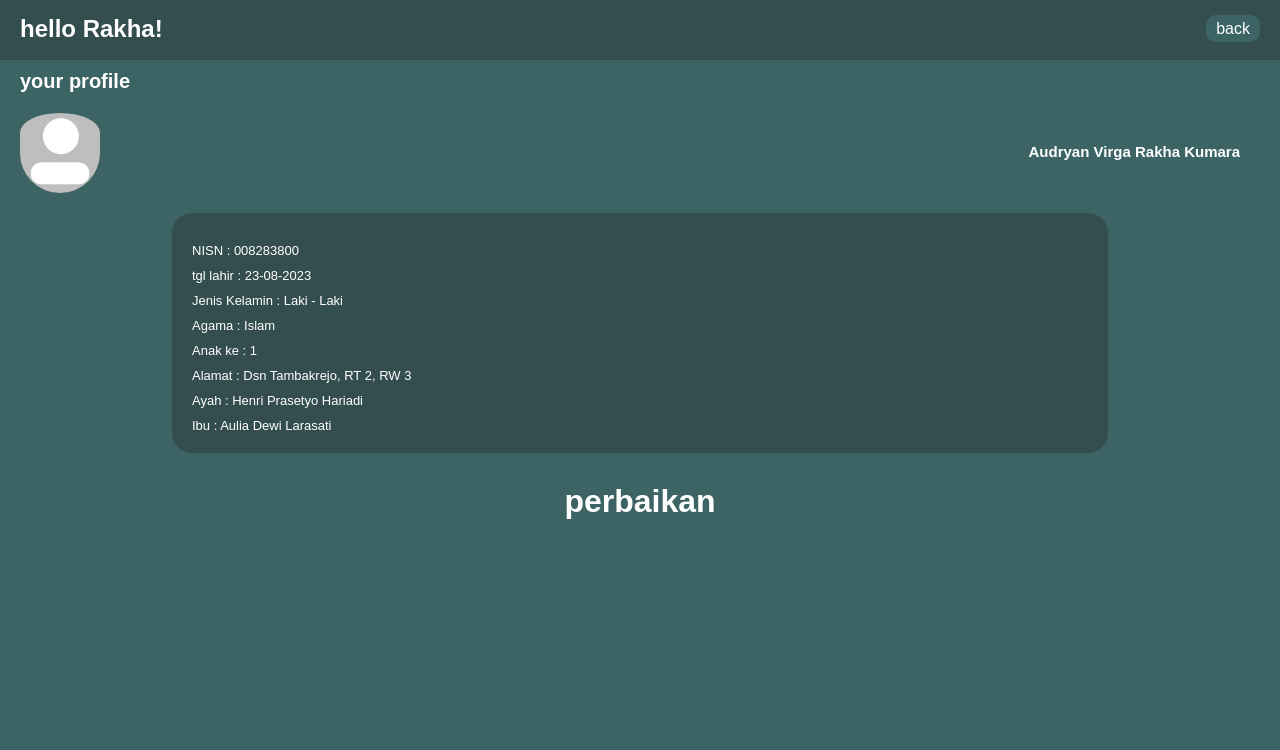
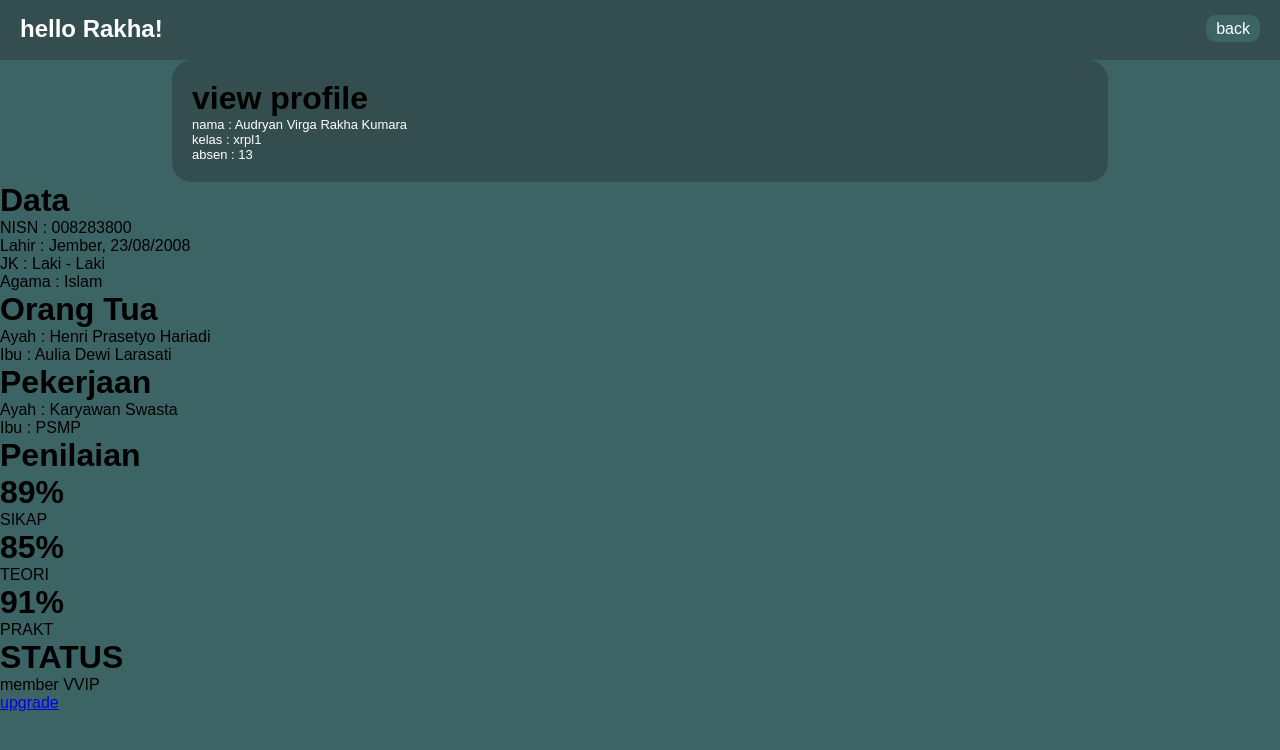
Before and after one commit to Virgarakha/Rakhaakun, a plain HTML site: page index.html in a window 1280 px wide. Drawn offline with Linux system fonts and the light colour scheme.

Commit message:
index.html

```diff
--- a/index.html
+++ b/index.html
@@ -16,29 +16,56 @@
       </div>
     </div>
   </nav>
-  <div class="pp">
-    <div class="pp2">
-      <h1>your profile</h1>
-        <div class="pp3">
-          <img src="po.png" alt="">
-          <h1>Audryan Virga Rakha Kumara</h1>
+  <div class="isi">
+    <div class="isi2">
+      <h1>view profile</h1>
+      <p>nama : Audryan Virga Rakha Kumara</p>
+      <p>kelas : xrpl1</p>
+      <p>absen : 13</p>
+    </div>
+    <div class="isi3">
+      <h1>Data</h1>
+      <p>NISN : 008283800</p>
+      <p>Lahir : Jember, 23/08/2008</p>
+      <p>JK : Laki - Laki</p>
+      <p>Agama : Islam</p>
+    </div>
+    <div class="isi4">
+      <div class="isi41">
+        <h1>Orang Tua</h1>
+        <p>Ayah : Henri Prasetyo Hariadi</p>
+        <p>Ibu : Aulia Dewi Larasati</p>
+      </div>
+      <div class="isi41">
+        <h1>Pekerjaan</h1>
+        <p>Ayah : Karyawan Swasta</p>
+        <p>Ibu : PSMP</p>
+      </div>
+    </div>
+    <div class="isi5">
+      <h1>Penilaian</h1>
+      <div class="isi6">
+        <div class="isi7">
+          <h1>89%</h1>
+          <p>SIKAP</p>
         </div>
+        <div class="isi7">
+          <h1>85%</h1>
+          <p>TEORI</p>
+        </div>
+        <div class="isi7">
+          <h1>91%</h1>
+          <p>PRAKT</p>
+        </div>
+      </div>
     </div>
   </div>
-  <div class="isi">
-    <div class="isi2">
-      <li><p>NISN : 008283800</p></li>
-      <li><p>tgl lahir : 23-08-2023</p></li>
-      <li><p>Jenis Kelamin : Laki - Laki</p></li>
-      <li><p>Agama : Islam</p></li>
-      <li><p>Anak ke : 1</p></li>
-      <li><p>Alamat : Dsn Tambakrejo, RT 2, RW 3</p></li>
-      <li><p>Ayah : Henri Prasetyo Hariadi</p></li>
-      <li><p>Ibu : Aulia Dewi Larasati</p></li>
+  <div class="stat">
+    <div class="stat2">
+      <h1>STATUS</h1>
+      <p>member <span>VVIP</span></p>
+      <p><a href="https://virgarakha.github.io/Rank/">upgrade</a></p>
     </div>
-  </div>
-  <div class="tools">
-    <h1>perbaikan</h1>
   </div>
 </body>
 </html>
```
